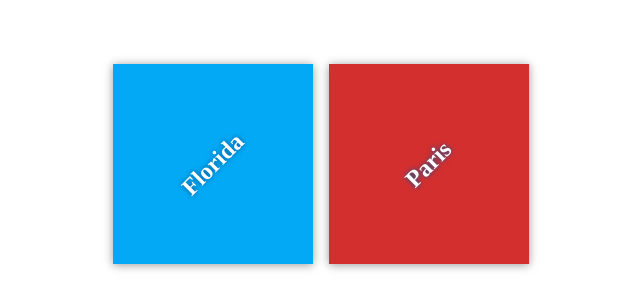
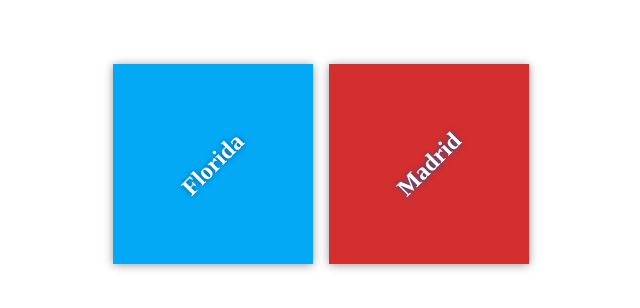
Before and after one commit to richardporras/my-travel-plan, a plain HTML site: page index.html in a window 1280 px wide. Shown: the part 236-544 px from the top of the page, 319-959 px from the left. Drawn offline with Linux system fonts and the light colour scheme.

Commit message:
Change Paris to Madrid

```diff
--- a/css/app.css
+++ b/css/app.css
@@ -50,6 +50,6 @@ h2 {
     background-color: #03a9f4;
 }
 
-#paris {
+#madrid {
     background-color: #d32f2f;
 }
--- a/index.html
+++ b/index.html
@@ -14,8 +14,8 @@
                 <h2>Florida</h2>
             </div>
 
-            <div class="destination" id="paris">
-                <h2>Paris</h2>
+            <div class="destination" id="madrid">
+                <h2>Madrid</h2>
             </div>
         </div>
     </div>
```
